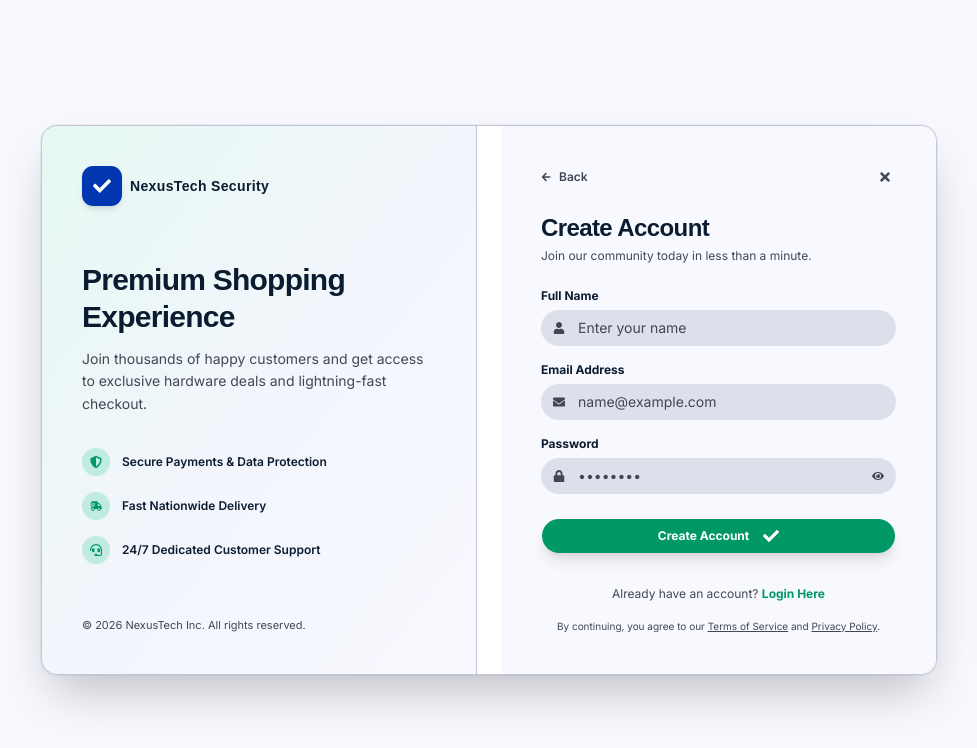
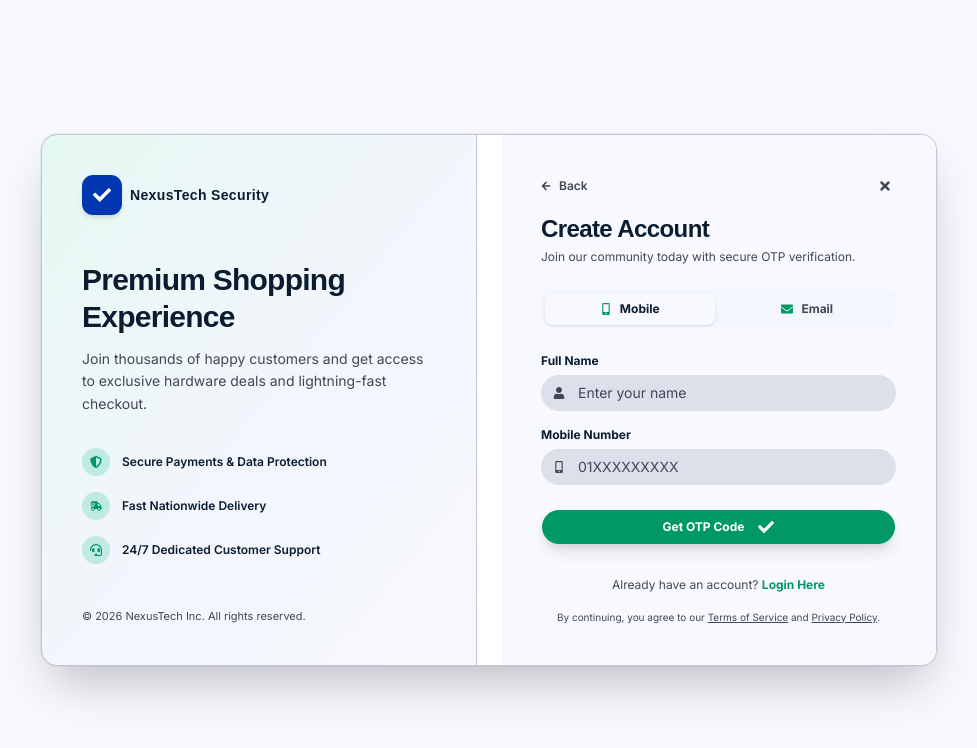
Before and after one commit to creative-software-frontend/Computer_eCommerce_Fontend, a Next.js app: page /signup in a window 1280 px wide. Shown: the top 748 px of the page, without its empty margins (151-1128 px from the left). Built offline with nearby package versions, Linux system fonts and the light colour scheme.

Commit message:
feat: update signup and signin pages to implement OTP verification flow; adjust layout in BrandsMarquee and FeaturedCategories components

```diff
--- a/app/(auth)/signin/page.tsx
+++ b/app/(auth)/signin/page.tsx
@@ -37,7 +37,7 @@
 
   return (
     <div className="flex min-h-screen items-center justify-center bg-background p-4 sm:p-6">
-      <Card className="grid w-full max-w-4xl grid-cols-1 overflow-hidden rounded-2xl border border-border bg-card shadow-2xl md:grid-cols-2">
+      <Card className="grid w-full max-w-4xl grid-cols-1 overflow-hidden rounded-2xl border border-border bg-card py-0 shadow-2xl md:grid-cols-2">
         {/* Left Side: Brand Showcase & Value Pillars */}
         <div className="relative hidden flex-col justify-between border-r border-border bg-linear-to-br from-emerald-500/10 via-primary/5 to-background p-8 md:flex lg:p-10">
           <div className="flex items-center gap-2">
--- a/app/(auth)/signup/page.tsx
+++ b/app/(auth)/signup/page.tsx
@@ -5,31 +5,40 @@
 import {
   FaUser,
   FaEnvelope,
-  FaLock,
-  FaEye,
-  FaEyeSlash,
   FaCheck,
   FaArrowLeft,
   FaTimes,
   FaShieldAlt,
   FaShippingFast,
   FaHeadset,
+  FaKey,
+  FaMobileAlt,
 } from "react-icons/fa"
 import { Button } from "@/components/ui/button"
 import { Input } from "@/components/ui/input"
 import { Card } from "@/components/ui/card"
 
 export default function RegisterPage() {
-  const [showPassword, setShowPassword] = useState(false)
+  const [registerMethod, setRegisterMethod] = useState<"mobile" | "email">(
+    "mobile"
+  )
+  const [step, setStep] = useState<"request" | "verify">("request")
   const [formData, setFormData] = useState({
     fullName: "",
-    email: "",
-    password: "",
+    identifier: "",
+    otp: "",
   })
 
-  const handleSubmit = (e: React.SubmitEvent) => {
+  const handleSendOtp = (e: React.SubmitEvent) => {
     e.preventDefault()
-    console.log("Form submitted:", formData)
+    if (formData.fullName && formData.identifier) {
+      setStep("verify")
+    }
+  }
+
+  const handleRegister = (e: React.SubmitEvent) => {
+    e.preventDefault()
+    console.log("Registering with OTP:", formData)
   }
 
   return (
@@ -37,7 +46,6 @@
       <Card className="grid w-full max-w-4xl grid-cols-1 overflow-hidden rounded-2xl border border-border bg-card py-0 shadow-2xl md:grid-cols-2">
         {/* Left Side: Brand Showcase & Value Pillars */}
         <div className="relative hidden flex-col justify-between border-r border-border bg-linear-to-br from-emerald-500/10 via-primary/5 to-background p-8 md:flex lg:p-10">
-          {/* Top Floating Badge */}
           <div className="flex items-center gap-2">
             <div className="flex h-10 w-10 items-center justify-center rounded-xl bg-primary text-primary-foreground shadow-md">
               <FaCheck className="text-lg" />
@@ -47,7 +55,6 @@
             </span>
           </div>
 
-          {/* Center Content */}
           <div className="my-auto py-6">
             <h2 className="font-heading text-3xl leading-tight font-extrabold tracking-tight text-foreground">
               Premium Shopping Experience
@@ -57,7 +64,6 @@
               hardware deals and lightning-fast checkout.
             </p>
 
-            {/* Feature List */}
             <div className="mt-8 space-y-4">
               <div className="flex items-center gap-3">
                 <div className="flex h-7 w-7 items-center justify-center rounded-full bg-emerald-500/20 text-emerald-600 dark:text-emerald-400">
@@ -86,16 +92,14 @@
             </div>
           </div>
 
-          {/* Bottom Footer Note */}
           <div className="text-[11px] text-muted-foreground">
             © 2026 NexusTech Inc. All rights reserved.
           </div>
         </div>
 
-        {/* Right Side: Registration Form */}
+        {/* Right Side: Registration Form with OTP flow */}
         <div className="relative flex flex-col justify-between bg-background p-6 sm:p-8 lg:p-10">
-          {/* Top Nav Actions (Back & Close) */}
-          <div className="mb-6 flex items-center justify-between">
+          <div className="mb-4 flex items-center justify-between">
             <Link
               href="/"
               className="inline-flex items-center gap-2 text-xs font-semibold text-muted-foreground transition-colors hover:text-foreground"
@@ -112,19 +116,52 @@
             </Link>
           </div>
 
-          {/* Form Header */}
           <div className="mb-6">
             <h3 className="font-heading text-2xl font-extrabold tracking-tight text-foreground">
               Create Account
             </h3>
             <p className="mt-1 text-xs text-muted-foreground">
-              Join our community today in less than a minute.
+              Join our community today with secure OTP verification.
             </p>
           </div>
 
-          {/* Form Fields */}
-          <form onSubmit={handleSubmit} className="space-y-4">
-            {/* Full Name */}
+          {/* Toggle Buttons: Mobile / Email */}
+          <div className="mb-6 grid grid-cols-2 gap-2 rounded-xl bg-muted/60 p-1">
+            <button
+              type="button"
+              onClick={() => {
+                setRegisterMethod("mobile")
+                setStep("request")
+              }}
+              className={`flex cursor-pointer items-center justify-center gap-2 rounded-lg py-2 text-xs font-bold transition-all ${
+                registerMethod === "mobile"
+                  ? "bg-background text-foreground shadow-sm"
+                  : "text-muted-foreground hover:text-foreground"
+              }`}
+            >
+              <FaMobileAlt className="text-xs text-emerald-600" />
+              <span>Mobile</span>
+            </button>
+            <button
+              type="button"
+              onClick={() => {
+                setRegisterMethod("email")
+                setStep("request")
+              }}
+              className={`flex cursor-pointer items-center justify-center gap-2 rounded-lg py-2 text-xs font-bold transition-all ${
+                registerMethod === "email"
+                  ? "bg-background text-foreground shadow-sm"
+                  : "text-muted-foreground hover:text-foreground"
+              }`}
+            >
+              <FaEnvelope className="text-xs text-emerald-600" />
+              <span>Email</span>
+            </button>
+          </div>
+
+          {/* Step 1: Request OTP Form */}
+          {step === "request" ? (
+            <form onSubmit={handleSendOtp} className="space-y-4">
               <div>
                 <label className="mb-1.5 block text-xs font-bold text-foreground">
                   Full Name
@@ -146,21 +183,30 @@
                 </div>
               </div>
 
-            {/* Email Address */}
               <div>
                 <label className="mb-1.5 block text-xs font-bold text-foreground">
-                Email Address
+                  {registerMethod === "mobile"
+                    ? "Mobile Number"
+                    : "Email Address"}
                 </label>
                 <div className="relative">
                   <span className="pointer-events-none absolute inset-y-0 left-0 flex items-center pl-3 text-muted-foreground">
+                    {registerMethod === "mobile" ? (
+                      <FaMobileAlt className="text-xs" />
+                    ) : (
                       <FaEnvelope className="text-xs" />
+                    )}
                   </span>
                   <Input
-                  type="email"
-                  placeholder="name@example.com"
-                  value={formData.email}
+                    type={registerMethod === "mobile" ? "tel" : "email"}
+                    placeholder={
+                      registerMethod === "mobile"
+                        ? "01XXXXXXXXX"
+                        : "name@example.com"
+                    }
+                    value={formData.identifier}
                     onChange={(e) =>
-                    setFormData({ ...formData, email: e.target.value })
+                      setFormData({ ...formData, identifier: e.target.value })
                     }
                     className="pl-9 text-xs"
                     required
@@ -168,52 +214,69 @@
                 </div>
               </div>
 
-            {/* Password */}
-            <div>
-              <label className="mb-1.5 block text-xs font-bold text-foreground">
-                Password
-              </label>
-              <div className="relative">
-                <span className="pointer-events-none absolute inset-y-0 left-0 flex items-center pl-3 text-muted-foreground">
-                  <FaLock className="text-xs" />
-                </span>
-                <Input
-                  type={showPassword ? "text" : "password"}
-                  placeholder="••••••••"
-                  value={formData.password}
-                  onChange={(e) =>
-                    setFormData({ ...formData, password: e.target.value })
-                  }
-                  className="pr-9 pl-9 text-xs"
-                  required
-                />
-                <button
-                  type="button"
-                  onClick={() => setShowPassword(!showPassword)}
-                  className="absolute inset-y-0 right-0 flex items-center pr-3 text-muted-foreground transition-colors hover:text-foreground"
-                >
-                  {showPassword ? (
-                    <FaEyeSlash className="text-xs" />
-                  ) : (
-                    <FaEye className="text-xs" />
-                  )}
-                </button>
-              </div>
-            </div>
-
-            {/* Submit Button */}
               <div className="pt-2">
                 <Button
                   type="submit"
                   className="w-full bg-emerald-600 py-2.5 text-xs font-bold text-white shadow-lg transition-all hover:bg-emerald-700"
                 >
-                <span>Create Account</span>
+                  <span>Get OTP Code</span>
                   <FaCheck className="ml-2 text-[10px]" />
                 </Button>
               </div>
             </form>
+          ) : (
+            /* Step 2: Verify OTP Form */
+            <form onSubmit={handleRegister} className="space-y-4">
+              <div>
+                <div className="mb-1.5 flex items-center justify-between">
+                  <label className="block text-xs font-bold text-foreground">
+                    Enter 4-Digit OTP
+                  </label>
+                  <button
+                    type="button"
+                    onClick={() => setStep("request")}
+                    className="text-[11px] font-semibold text-emerald-600 hover:underline"
+                  >
+                    Change Details
+                  </button>
+                </div>
+                <div className="relative">
+                  <span className="pointer-events-none absolute inset-y-0 left-0 flex items-center pl-3 text-muted-foreground">
+                    <FaKey className="text-xs" />
+                  </span>
+                  <Input
+                    type="text"
+                    maxLength={4}
+                    placeholder="••••"
+                    value={formData.otp}
+                    onChange={(e) =>
+                      setFormData({ ...formData, otp: e.target.value })
+                    }
+                    className="pl-9 text-xs font-bold tracking-widest"
+                    required
+                  />
+                </div>
+                <p className="mt-1.5 text-[11px] text-muted-foreground">
+                  OTP sent to{" "}
+                  <span className="font-semibold text-foreground">
+                    {formData.identifier}
+                  </span>
+                </p>
+              </div>
 
-          {/* Footer Login Link & Terms */}
+              <div className="pt-2">
+                <Button
+                  type="submit"
+                  className="w-full bg-emerald-600 py-2.5 text-xs font-bold text-white shadow-lg transition-all hover:bg-emerald-700"
+                >
+                  <span>Verify & Create Account</span>
+                  <FaCheck className="ml-2 text-[10px]" />
+                </Button>
+              </div>
+            </form>
+          )}
+
+          {/* Footer Links */}
           <div className="mt-8 space-y-4 text-center">
             <p className="text-xs text-muted-foreground">
               Already have an account?{" "}
--- a/components/layout/BrandsMarquee.tsx
+++ b/components/layout/BrandsMarquee.tsx
@@ -30,7 +30,7 @@
             Brands we carry
           </h2>
           <p className="mt-1 text-sm text-muted-foreground">
-            95+ global manufacturers, one distributor.
+            20+ global manufacturers, one distributor.
           </p>
         </div>
         <Link
@@ -48,7 +48,7 @@
           {duplicatedBrands.map((brand, index) => (
             <Card
               key={index}
-              className="group flex h-24 w-44 shrink-0 cursor-pointer items-center justify-center rounded-xl border-border bg-card p-4 shadow-sm transition-all hover:border-primary/50 hover:shadow-md"
+              className="group flex h-24 w-44 shrink-0 cursor-pointer items-center justify-center rounded-xl border-border bg-card p-0 shadow-sm transition-all hover:border-primary/50 hover:shadow-md"
             >
               <Image
                 src={brand.logo}
--- a/components/layout/FeaturedCategories.tsx
+++ b/components/layout/FeaturedCategories.tsx
@@ -64,7 +64,7 @@
           return (
             <Link key={index} href={category.href}>
               <Card className="group flex cursor-pointer flex-col items-center justify-center gap-0 rounded-xl border-border bg-card p-4 text-center shadow-sm transition-all hover:border-primary/50 hover:shadow-md">
-                <div className="mb-2 flex h-10 w-10 items-center justify-center rounded-lg text-foreground/80 transition-colors group-hover:text-primary">
+                <div className="mb-2 flex size-14 items-center justify-center rounded-full bg-surface-container p-3.5 text-foreground/80 transition-colors group-hover:text-primary">
                   <IconComponent className="size-8" />
                 </div>
                 <span className="line-clamp-1 text-xs font-bold text-foreground transition-colors group-hover:text-primary">
```
Lines whose indentation alone changed are shown as unchanged.
